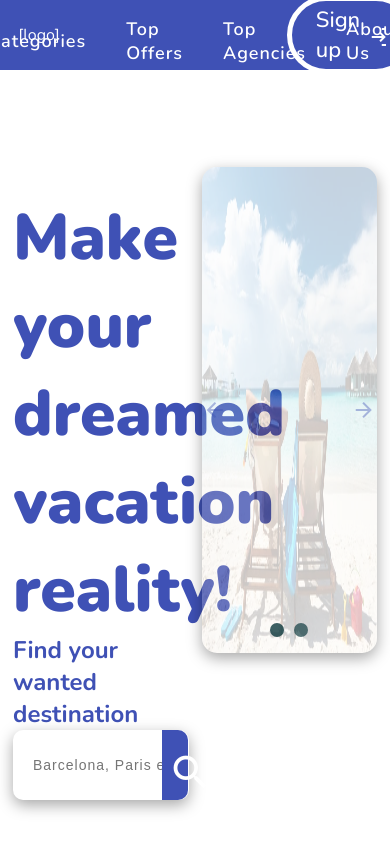
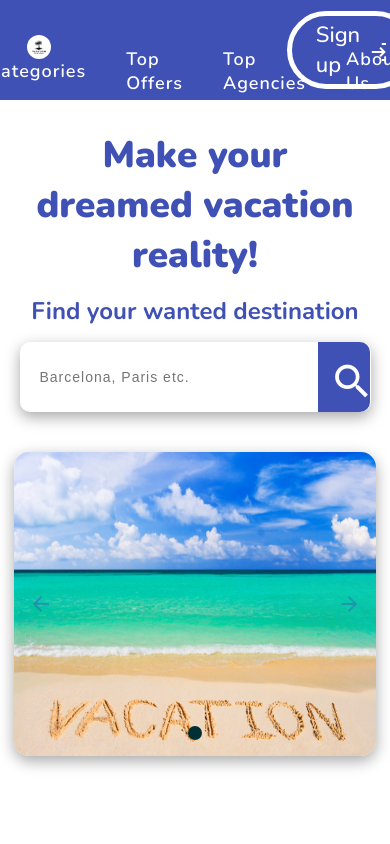
Before and after one commit to pavlinevtimov1998/Vacation-App, an Angular app in the folder vacation-app/: page / in a window 390 px wide. Shown: the top 844 px of the page. Built offline with nearby package versions, Linux system fonts and the light colour scheme.

Commit message:
add responsive styles

```diff
--- a/vacation-app/src/app/core/carousel/carousel.component.css
+++ b/vacation-app/src/app/core/carousel/carousel.component.css
@@ -32,7 +32,6 @@
 .img-container.image-active {
   display: block;
   width: 100%;
-  height: 100%;
 }
 
 .carousel-dot-container {
@@ -174,3 +173,29 @@
     width: 45%;
   }
 }
+
+@media screen and (max-width: 900px) {
+  .wraper {
+    flex-direction: column;
+    align-items: center;
+    justify-content: center;
+    height: auto;
+    margin: 30px 0;
+  }
+
+  .search-destination {
+    width: 90%;
+    text-align: center;
+    gap: 15px;
+  }
+
+  .carousel-container {
+    width: 93vw;
+    margin-top: 40px;
+    height: 78vw;
+  }
+
+  .title {
+    font-size: 2.3em;
+  }
+}
--- a/vacation-app/src/app/core/carousel/carousel.component.ts
+++ b/vacation-app/src/app/core/carousel/carousel.component.ts
@@ -11,10 +11,10 @@ export class CarouselComponent implements OnInit, OnDestroy {
       imageUrl: '/assets/img/vacation.jpg',
       alt: 'vacation',
     },
-    {
-      imageUrl: '/assets/img/vacation2.jpg',
-      alt: 'vacation',
-    },
+    // {
+    //   imageUrl: '/assets/img/vacation2.jpg',
+    //   alt: 'vacation',
+    // },
   ];
 
   selectedIndex = 0;
@@ -23,9 +23,9 @@ export class CarouselComponent implements OnInit, OnDestroy {
   constructor() {}
 
   ngOnInit(): void {
-    this.interval = setInterval(() => {
-      this.rightArrowHandler();
-    }, 5000);
+    // this.interval = setInterval(() => {
+    //   this.rightArrowHandler();
+    // }, 5000);
   }
 
   onDotClick(index: number) {
--- a/vacation-app/src/app/core/header/header.component.css
+++ b/vacation-app/src/app/core/header/header.component.css
@@ -1,7 +1,5 @@
 .nav {
   height: 100%;
-  justify-content: space-between;
-  max-width: 1890px;
   margin: auto;
 }
 
@@ -70,3 +68,16 @@
   background-color: #fff;
   color: #3f51b5;
 }
+
+.logo-container a {
+  display: block;
+  width: 30%;
+  border-radius: 60%;
+}
+
+.logo-container img {
+  width: 100%;
+  height: 100%;
+  object-fit: contain;
+  border-radius: inherit;
+}
--- a/vacation-app/src/app/core/header/header.component.html
+++ b/vacation-app/src/app/core/header/header.component.html
@@ -1,6 +1,6 @@
 <nav class="nav flex">
   <section class="logo-container aside flex">
-    <a href="/">[logo]</a>
+    <a href="/"><img src="/assets/img/logo.jpg" alt="logo" /></a>
   </section>
 
   <section class="categories flex">
--- a/vacation-app/src/styles.css
+++ b/vacation-app/src/styles.css
@@ -43,6 +43,6 @@ input[type="search"]::-webkit-search-cancel-button {
 }
 
 #header {
-  height: 70px;
+  height: 100px;
   background-color: #3f51b5;
 }
```
Also changed, not shown: vacation-app/src/assets/img/logo.jpg (added).
